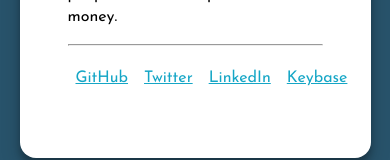
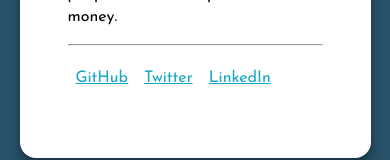
Before and after one commit to benaubin/benaubin.com, a Next.js app: page / in a window 390 px wide. Shown: the part 789-949 px from the top of the page. Built offline with nearby package versions, Linux system fonts and the light colour scheme.

Commit message:
hide keybase on mobile

```diff
--- a/pages/index.tsx
+++ b/pages/index.tsx
@@ -35,7 +35,7 @@ const Home = () => (
           <a target="_blank" href="https://www.linkedin.com/in/benaubin/">LinkedIn</a>
         </li>
         <li>
-          <a target="_blank" href="https://keybase.io/penne">Keybase</a>
+          <a target="_blank" className="keybase" href="https://keybase.io/penne">Keybase</a>
         </li>
       </ul>
     </div>
@@ -171,6 +171,12 @@ const Home = () => (
         border-bottom: 0.3rem solid #0E1116;
       }
 
+      @media(max-width: 33rem) {
+        .keybase {
+          display: none;
+        }
+      }
+
       h1::after {
         position: relative;
 
```
